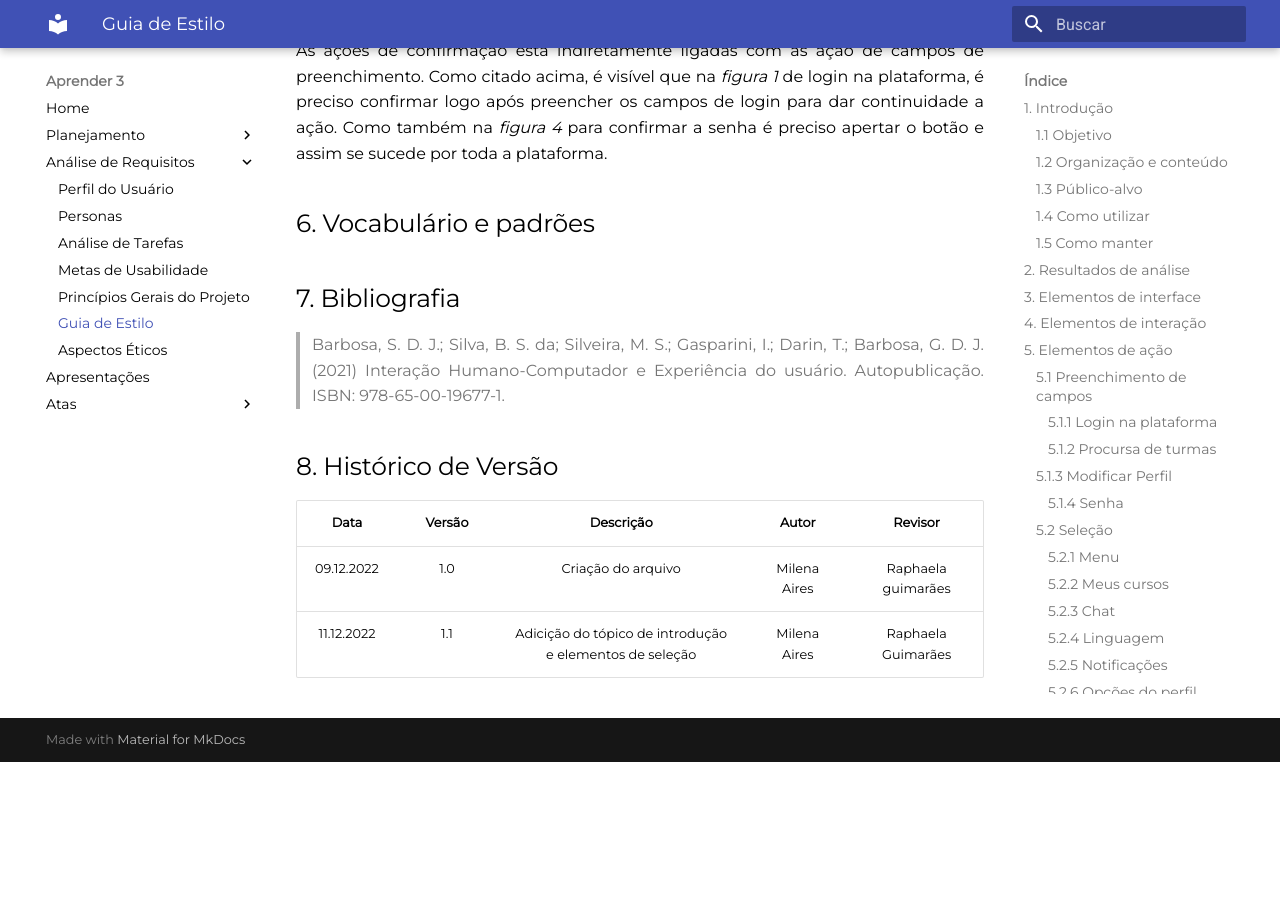
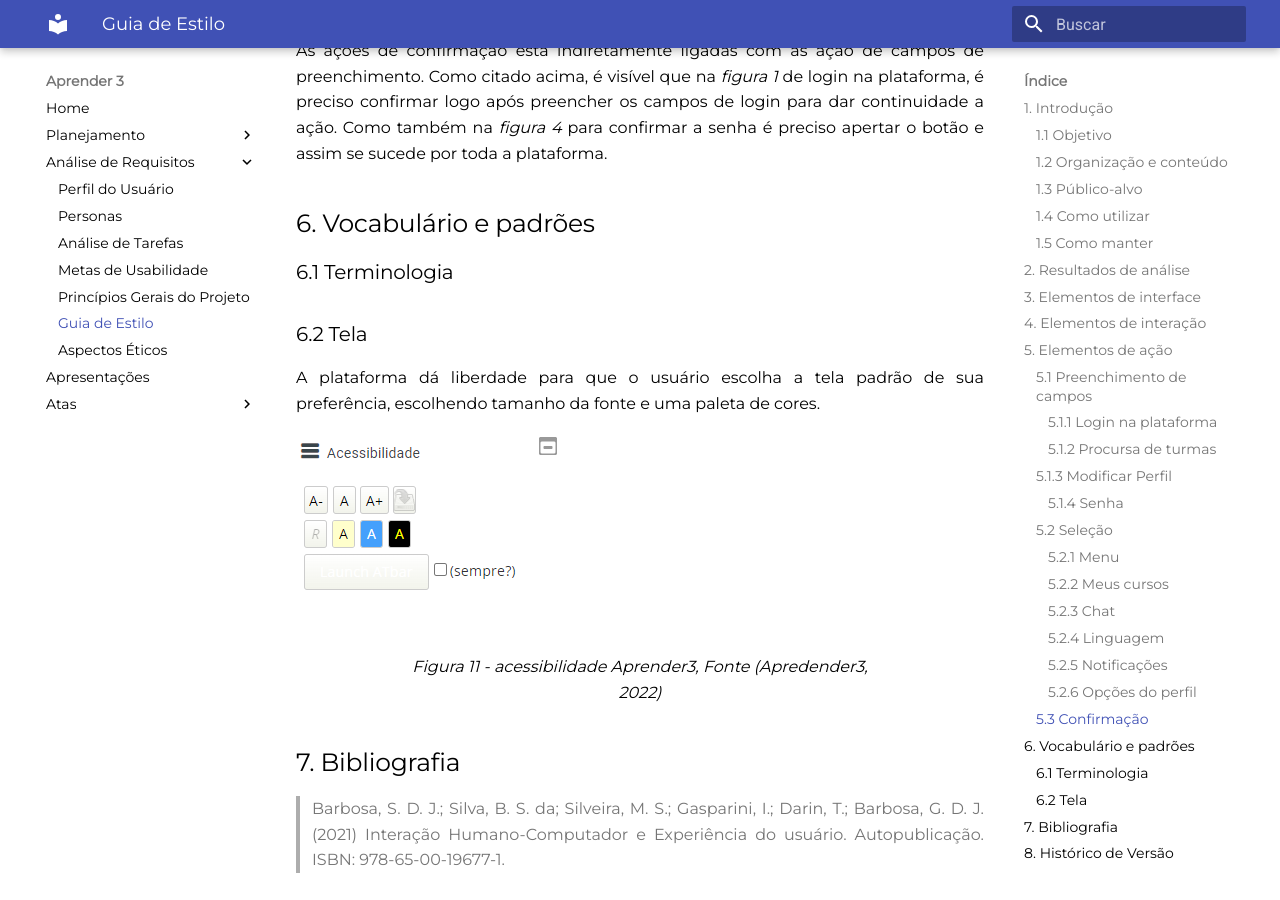
Before and after one commit to mdsreq-fga-unb/2022.2-Aprender3, an MkDocs documentation site: the page built from docs/analise_de_requisitos/guia_de_estilo.md, in a window 1280 px wide and 900 px high, scrolled down 6079 px. Built offline with MkDocs 1.6.1 and Material for MkDocs 9.7.7, drawn with Linux system fonts in a browser that asks for light colours; before the commit the page ends 6841 px from its top, so only the background shows below that.

Commit message:
Update guia_de_estilo.md

```diff
--- a/docs/analise_de_requisitos/guia_de_estilo.md
+++ b/docs/analise_de_requisitos/guia_de_estilo.md
@@ -112,7 +112,14 @@
 Como citado acima, é visível que na _figura 1_ de login na plataforma, é preciso confirmar logo após preencher os campos de login para dar continuidade a ação. Como também na _figura 4_ para confirmar a senha é preciso apertar o botão e assim se sucede por toda a plataforma.
 
 ## 6.  Vocabulário e padrões
+### 6.1 Terminologia
 
+### 6.2 Tela
+A plataforma dá liberdade para que o usuário escolha a tela padrão de sua preferência, escolhendo tamanho da fonte e uma paleta de cores.
+
+ ![ho](../images/acessibilidade_padrao.png)
+
+ <figcaption align="center">Figura 11 - acessibilidade Aprender3, Fonte (Apredender3, 2022)</figcaption>
 
 ## 7. Bibliografia
 > Barbosa, S. D. J.; Silva, B. S. da; Silveira, M. S.; Gasparini, I.; Darin, T.; Barbosa, G. D. J. (2021) Interação Humano-Computador e Experiência do usuário. Autopublicação. ISBN: 978-65-00-19677-1.
```
